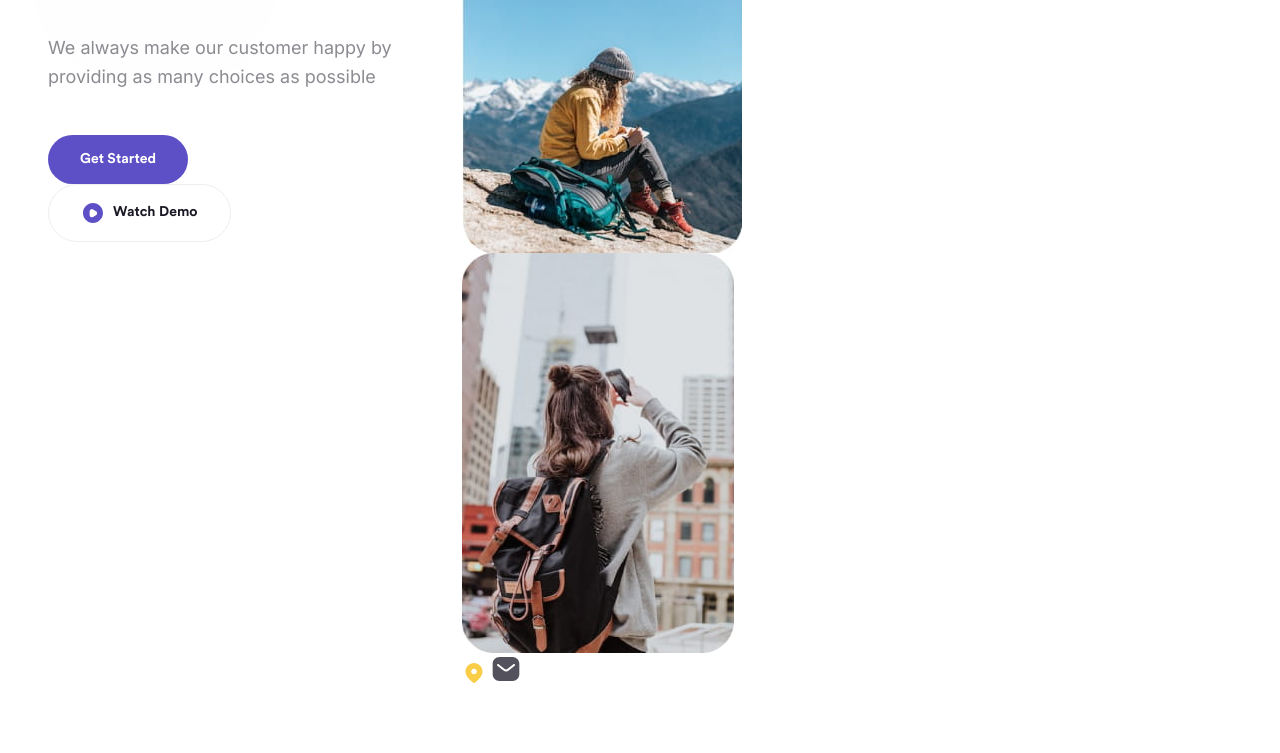
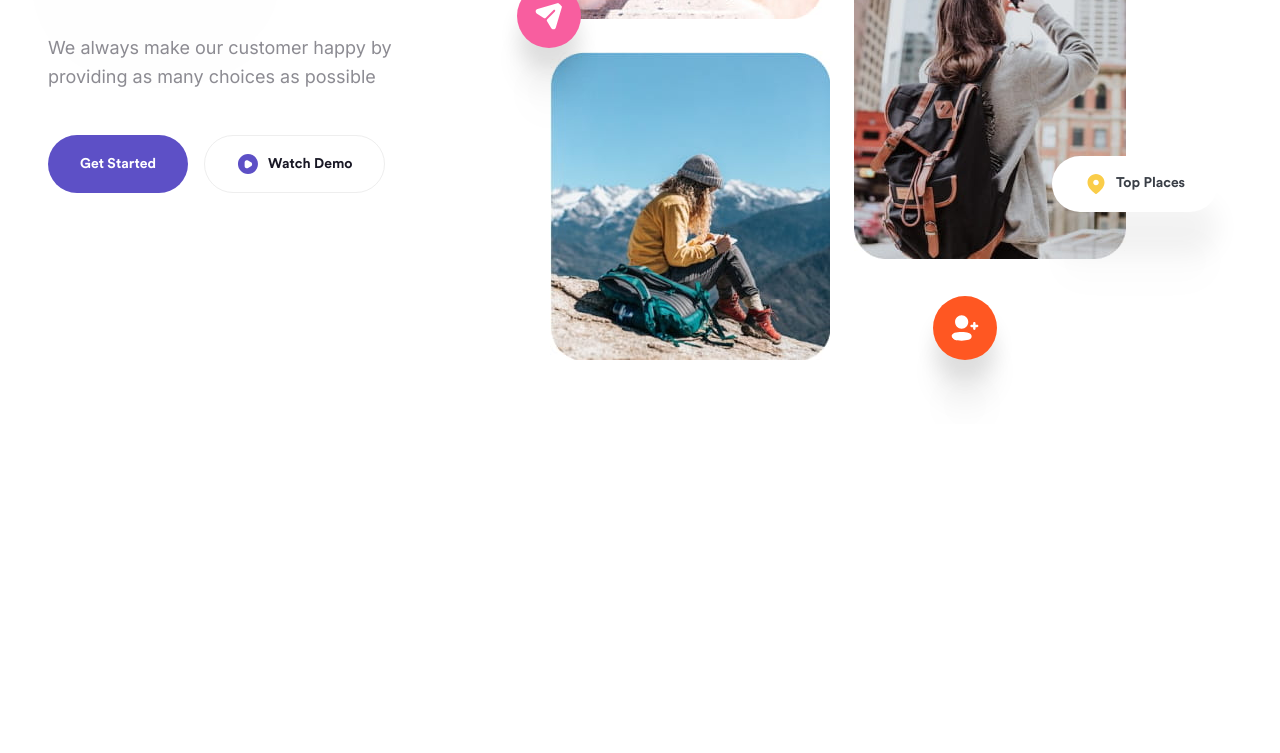
Before and after one commit to veronikagovoruha/Travlog_landing, a website: page index.html in a window 1280 px wide. Shown: the part 525-1278 px from the top of the page. After the commit the page ends 949 px from the top, so only its background shows below. Drawn offline with nearby package versions, Linux system fonts and the light colour scheme; files whose address does not match are found by name.

Commit message:
add styles to hero section

```diff
--- a/index.html
+++ b/index.html
@@ -70,33 +70,46 @@
                     </div>
                 </div>
                 <div class="hero__right">
+                    <picture>
+                        <source srcset="./image/hero/hero-planet@1x.webp 1x, ./image/hero/hero-planet@2x.webp 2x" media="(min-width: 834px)">
+                        <source srcset="./image/hero/hero-planet-mobile@1x.webp 1x, ./image/hero/hero-planet-mobile@2x.webp 2x" media="(min-width: 320px)">
+                        <img class="hero__img-planet" src="./image/hero/hero-planet@1x.webp" alt="">
+                    </picture>
                     <div class="main__img">
+                        <div class="main__img-sea-wrapper">
                             <picture>
                                 <source srcset="./image/hero/hero-1@1x.jpg 1x, ./image/hero/hero-1@2x.jpg 2x" media="(min-width: 834px)">
-                            <source srcset="./image/hero/hero-mobile1@1x.jpg 1x, ./image/hero/hero-mobile1@2x.jpgp 2x" media="(min-width: 320px)">
-                            <img class="main__img-sea" src="./image/hero/hero-1@1x.jpg" alt="">
+                                <source srcset="./image/hero/hero-mobile1@1x.jpg 1x, ./image/hero/hero-mobile1@2x.jpg 2x" media="(min-width: 320px)">
+                                <img class="main__img-sea" src="./image/hero/hero-1@1x.jpg" alt="Sea">
                             </picture>
+                            <svg class="hero__img-message" width="32" height="32" viewBox="0 0 32 32" fill="none" xmlns="http://www.w3.org/2000/svg">
+                                <path d="M28.5805 3.44394C27.9136 2.75944 26.9265 2.50442 26.0061 2.77285L4.54396 9.014C3.57289 9.28378 2.88461 10.0582 2.6992 11.042C2.50979 12.0433 3.1714 13.3144 4.03575 13.8458L10.7465 17.9704C11.4348 18.3932 12.3231 18.2872 12.8927 17.7126L20.5772 9.98037C20.964 9.57772 21.6042 9.57772 21.9912 9.98037C22.378 10.3696 22.378 11.0004 21.9912 11.4031L14.2933 19.1368C13.7224 19.7098 13.6157 20.6024 14.0358 21.2949L18.1362 28.073C18.6164 28.8782 19.4434 29.3346 20.3504 29.3346C20.4572 29.3346 20.5772 29.3346 20.684 29.3212C21.7244 29.187 22.5513 28.4757 22.8581 27.469L29.2208 6.03436C29.5009 5.12168 29.2474 4.12846 28.5805 3.44394Z" fill="white"/>
+                            </svg>
+                        </div>
+                        <div class="main__img-mountain-wrapper">
                             <picture>
                                 <source srcset="./image/hero/hero-2@1x.jpg 1x, ./image/hero/hero-2@2x.jpg 2x" media="(min-width: 834px)">
-                            <source srcset="./image/hero/hero-mobile2@1x.jpg 1x, ./image/hero/hero-mobile2@2x.jpgp 2x" media="(min-width: 320px)">
-                            <img class="main__img-mountain" src="./image/hero/hero-mobile2@1x.jpg" alt="">
+                                <source srcset="./image/hero/hero-mobile2@1x.jpg 1x, ./image/hero/hero-mobile2@2x.jpg 2x" media="(min-width: 320px)">
+                                <img class="main__img-mountain" src="./image/hero/hero-2@1x.jpg" alt="Mountain">
                             </picture>
+                            <svg class="hero__img-user" width="32" height="32" viewBox="0 0 32 32" fill="none" xmlns="http://www.w3.org/2000/svg">
+                                <path fill-rule="evenodd" clip-rule="evenodd" d="M12.6666 16.737C16.3394 16.737 19.2834 13.7548 19.2834 10.0345C19.2834 6.3142 16.3394 3.33203 12.6666 3.33203C8.99387 3.33203 6.04979 6.3142 6.04979 10.0345C6.04979 13.7548 8.99387 16.737 12.6666 16.737ZM12.6666 20.019C7.27225 20.019 2.66663 20.8815 2.66663 24.3272C2.66663 27.7718 7.24423 28.6654 12.6666 28.6654C18.0597 28.6654 22.6666 27.8028 22.6666 24.357C22.6666 20.9112 18.089 20.019 12.6666 20.019ZM26.5305 12.7825H28.1346C28.7949 12.7825 29.3333 13.3284 29.3333 13.998C29.3333 14.6675 28.7949 15.2135 28.1346 15.2135H26.5305V16.7832C26.5305 17.4528 25.9936 17.9987 25.332 17.9987C24.6717 17.9987 24.1333 17.4528 24.1333 16.7832V15.2135H22.532C21.8702 15.2135 21.3333 14.6675 21.3333 13.998C21.3333 13.3284 21.8702 12.7825 22.532 12.7825H24.1333V11.2142C24.1333 10.5446 24.6717 9.9987 25.332 9.9987C25.9936 9.9987 26.5305 10.5446 26.5305 11.2142V12.7825Z" fill="white"/>
+                            </svg>
+                        </div>
+                        <div class="main__img-city-wrapper">
                             <picture>
                                 <source srcset="./image/hero/hero-3@1x.jpg 1x, ./image/hero/hero-3@2x.jpg 2x" media="(min-width: 834px)">
-                            <source srcset="./image/hero/hero-mobile3@1x.jpg 1x, ./image/hero/hero-mobile3@2x.jpgp 2x" media="(min-width: 320px)">
-                            <img class="main__img-city" src="./image/hero/hero-3@1x.jpg" alt="">
+                                <source srcset="./image/hero/hero-mobile3@1x.jpg 1x, ./image/hero/hero-mobile3@2x.jpg 2x" media="(min-width: 320px)">
+                                <img class="main__img-city" src="./image/hero/hero-3@1x.jpg" alt="Photo in city">
                             </picture>
-                    </div>
-
+                            <p class="hero__img-wrapper">
                                 <svg class="hero__img-location" width="24" height="24" viewBox="0 0 24 24" fill="none" xmlns="http://www.w3.org/2000/svg">
                                     <path fill-rule="evenodd" clip-rule="evenodd" d="M3.5 10.3178C3.5 5.71789 7.34388 2 11.9934 2C16.6561 2 20.5 5.71789 20.5 10.3178C20.5 12.6357 19.657 14.7876 18.2695 16.6116C16.7388 18.6235 14.8522 20.3765 12.7285 21.7524C12.2425 22.0704 11.8039 22.0944 11.2704 21.7524C9.13474 20.3765 7.24809 18.6235 5.7305 16.6116C4.34198 14.7876 3.5 12.6357 3.5 10.3178ZM9.19423 10.5768C9.19423 12.1177 10.4517 13.3297 11.9934 13.3297C13.5362 13.3297 14.8058 12.1177 14.8058 10.5768C14.8058 9.0478 13.5362 7.77683 11.9934 7.77683C10.4517 7.77683 9.19423 9.0478 9.19423 10.5768Z" fill="#FACD49"/>
                                 </svg>
-                    <svg class="hero__img-message" width="32" height="32" viewBox="0 0 32 32" fill="none" xmlns="http://www.w3.org/2000/svg">
-                        <path fill-rule="evenodd" clip-rule="evenodd" d="M22.586 4C24.374 4 26.094 4.70667 27.3594 5.97467C28.626 7.24 29.334 8.94667 29.334 10.7333V21.2667C29.334 24.9867 26.3074 28 22.586 28H9.41403C5.69269 28 2.66736 24.9867 2.66736 21.2667V10.7333C2.66736 7.01333 5.67936 4 9.41403 4H22.586ZM24.7074 12.72L24.814 12.6133C25.1327 12.2267 25.1327 11.6667 24.7994 11.28C24.614 11.0813 24.3594 10.96 24.094 10.9333C23.814 10.9187 23.5474 11.0133 23.346 11.2L17.334 16C16.5607 16.6413 15.4527 16.6413 14.6674 16L8.66736 11.2C8.25269 10.8933 7.67936 10.9333 7.33403 11.2933C6.97403 11.6533 6.93403 12.2267 7.23936 12.6267L7.41403 12.8L13.4807 17.5333C14.2274 18.12 15.1327 18.44 16.0807 18.44C17.026 18.44 17.9474 18.12 18.6927 17.5333L24.7074 12.72Z" fill="#191825" fill-opacity="0.75"/>
-                    </svg>
-                    <svg class="hero__img-user" width="32" height="32" viewBox="0 0 32 32" fill="none" xmlns="http://www.w3.org/2000/svg">
-                        <path fill-rule="evenodd" clip-rule="evenodd" d="M12.6666 16.737C16.3394 16.737 19.2834 13.7548 19.2834 10.0345C19.2834 6.3142 16.3394 3.33203 12.6666 3.33203C8.99387 3.33203 6.04979 6.3142 6.04979 10.0345C6.04979 13.7548 8.99387 16.737 12.6666 16.737ZM12.6666 20.019C7.27225 20.019 2.66663 20.8815 2.66663 24.3272C2.66663 27.7718 7.24423 28.6654 12.6666 28.6654C18.0597 28.6654 22.6666 27.8028 22.6666 24.357C22.6666 20.9112 18.089 20.019 12.6666 20.019ZM26.5305 12.7825H28.1346C28.7949 12.7825 29.3333 13.3284 29.3333 13.998C29.3333 14.6675 28.7949 15.2135 28.1346 15.2135H26.5305V16.7832C26.5305 17.4528 25.9936 17.9987 25.332 17.9987C24.6717 17.9987 24.1333 17.4528 24.1333 16.7832V15.2135H22.532C21.8702 15.2135 21.3333 14.6675 21.3333 13.998C21.3333 13.3284 21.8702 12.7825 22.532 12.7825H24.1333V11.2142C24.1333 10.5446 24.6717 9.9987 25.332 9.9987C25.9936 9.9987 26.5305 10.5446 26.5305 11.2142V12.7825Z" fill="white"/>
-                    </svg>
+                                <span class="hero__img-title">Top Places</span>
+                            </p>
+                        </div>
+                    </div>
                 </div>
             </div>
         </section>
--- a/scss/base/_button.scss
+++ b/scss/base/_button.scss
@@ -8,6 +8,7 @@
     color: #ffffff;
     background-color: #5D50C6;
     border-radius: 100px;
+    cursor: pointer;
 }
 
 .btn-purple:hover,
--- a/scss/components/_header.scss
+++ b/scss/components/_header.scss
@@ -65,6 +65,12 @@
     color: var(--main-txt-cl);
 
     padding: 16px 32px;
+}
+
+.auth__log:hover,
+.auth__log:focus{
+    color: var(--subtitle--txt-cl);
+    transition: var(--transition-fast);
 }
 
 
--- a/scss/components/_hero.scss
+++ b/scss/components/_hero.scss
@@ -28,7 +28,7 @@
     color: #000000;
 
     margin-top: 43px;
-    width: 414px;
+    width: 412px;
 }
 
 .hero__title-pink{
@@ -41,11 +41,12 @@
     color: var(--subtitle--txt-cl);
 
     margin-top: 43px;
-    width: 414px;
+    width: 412px;
 }
 
 .hero__btn{
     margin-top: 43px;
+    display: flex;
 }
 
 .hero__btn-get{
@@ -55,13 +56,20 @@
 .hero__btn-demo{
     box-sizing: border-box;
     display: flex;
-    padding: 16px 32px;
+    padding: 16px 31px;
     align-items: center;
     gap: 8px;
 
     border-radius: 100px;
     border: 1px solid  #eeeeee;
     background: #ffffff;
+    cursor: pointer;
+}
+
+.hero__btn-demo:hover,
+.hero__btn-demo:focus{
+    opacity: .8;
+    transition: var(--transition-fast);
 }
 
 .hero__btn-text{
@@ -69,3 +77,116 @@
     @include fonts(normal, 700, 14px, 120%);
     color: var(--main-txt-cl);
 }
+
+
+
+.hero__img-message{
+    padding: 16px;
+    border-radius: 100px;
+    background: var(--secondary-txt-cl);
+    box-shadow: 0px 19px 19px 0px rgba(0, 0, 0, 0.09), 0px 43px 26px 0px rgba(0, 0, 0, 0.05), 0px 77px 31px 0px rgba(0, 0, 0, 0.01), 0px 120px 34px 0px rgba(0, 0, 0, 0.00);
+}
+
+.hero__img-user{
+    padding: 16px;
+    border-radius: 100px;
+    background: var(--title-txt-cl);
+    box-shadow: 0px 19px 19px 0px rgba(0, 0, 0, 0.09), 0px 43px 26px 0px rgba(0, 0, 0, 0.05), 0px 77px 31px 0px rgba(0, 0, 0, 0.01), 0px 120px 34px 0px rgba(0, 0, 0, 0.00);
+}
+
+.hero__img-wrapper{
+    display: inline-flex;
+    padding: 16px 32px;
+    align-items: center;
+    gap: 8px;
+    width: 102px;
+
+    border-radius: 100px;
+    background: #ffffff;
+    box-shadow: 0px 43px 26px 0px rgba(0, 0, 0, 0.05), 0px 77px 31px 0px rgba(0, 0, 0, 0.01), 0px 120px 34px 0px rgba(0, 0, 0, 0.00);
+}
+
+.hero__img-title{
+    font-family: var(--main-font);
+    @include fonts(normal, 700, 14px, 120%);
+    color: #393E46;
+}
+
+//hero__right
+
+.hero__right{
+    position: relative;
+}
+
+.hero__img-planet{
+    position: absolute;
+}
+
+.main__img{
+    position: relative;
+    padding-top: 75px;
+    margin-left: 90px;
+}
+
+.main__img-sea-wrapper{
+    position: relative;
+    margin-bottom: 32px;
+}
+
+.hero__img-message{
+    position: absolute;
+    bottom: -29px;
+    left: -33px;
+}
+
+.main__img-city-wrapper{
+    position: absolute;
+    top: 30%;
+    left: 304px;
+}
+
+.hero__img-wrapper{
+    position: absolute;
+    bottom: 47px;
+    left: 198px;
+}
+
+.hero__img-user{
+    position: absolute;
+    left: 383px;
+    bottom: 0
+}
+
+// .main__img-city{
+//     position: absolute;
+//     left: 110%;
+//     bottom: 116px;
+// }
+
+// .main__img-sea{
+//     margin-bottom: 32px;
+// }
+
+// .hero__img-wrapper{
+//     position: absolute;
+//     bottom: 29%;
+//     right: -106%;
+// }
+
+// .hero__img-message{
+//     position: absolute;
+//     top: 42%;
+//     left: 15%;
+// }
+
+// .hero__img-user{
+//     position: absolute;
+//     bottom: 0;
+//     right: -50%;
+// }
+
+@media only screen and  (max-width: 1024px){
+    .hero__container{
+        flex-direction: column-reverse;
+    }
+}
```
Also changed, not shown: css/style.css, 1 other file. Lines whose indentation alone changed are shown as unchanged.
